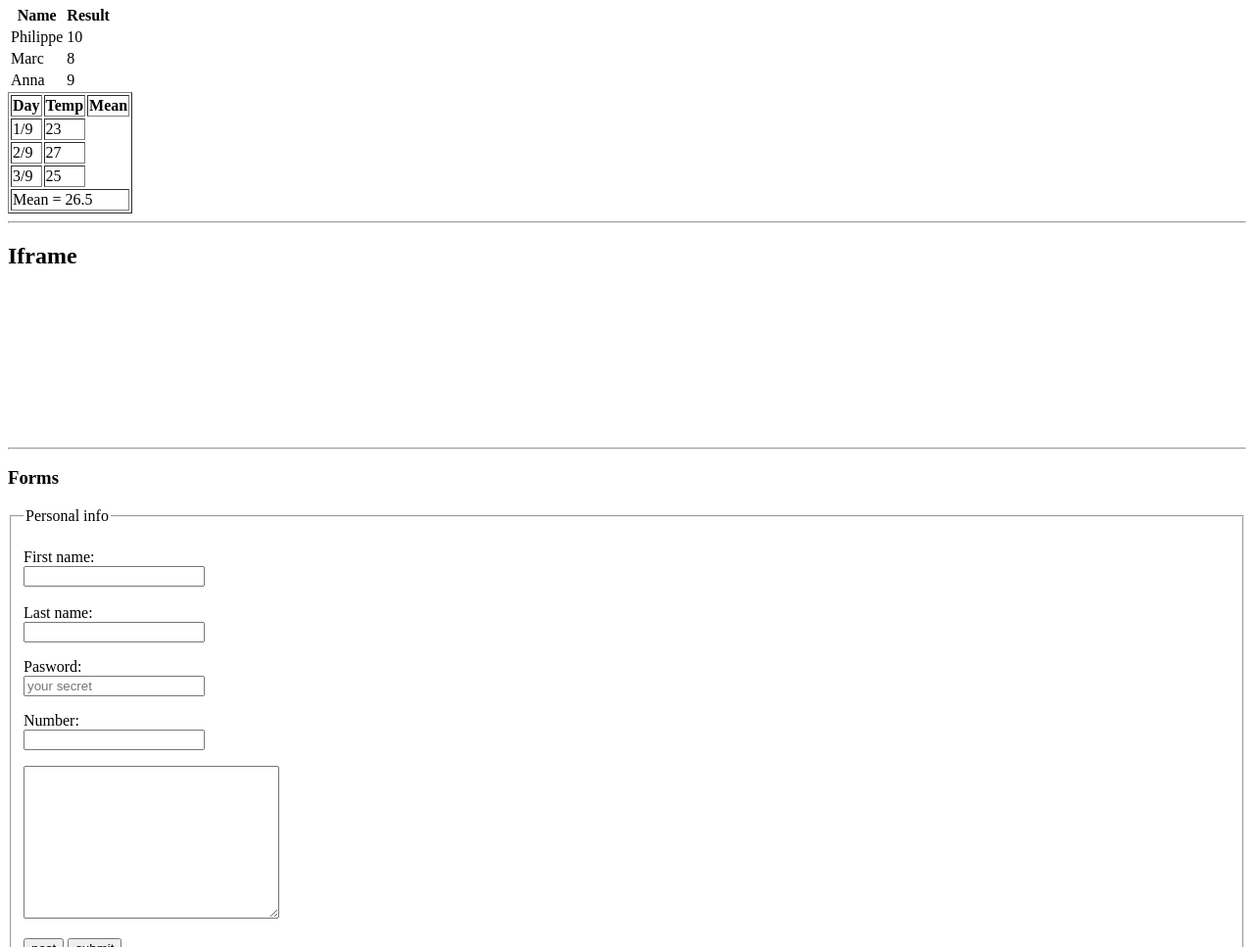
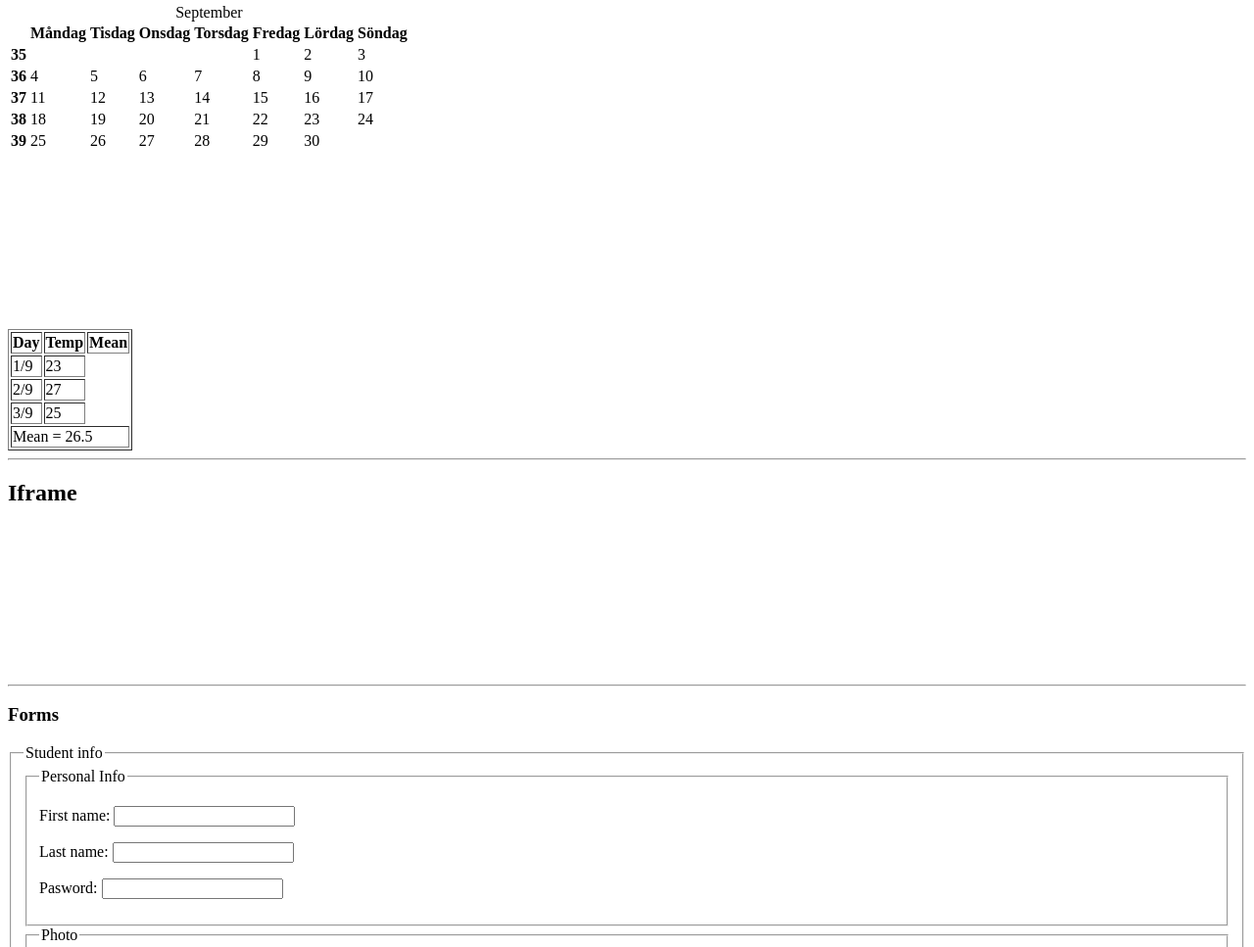
Before and after one commit to amandavalencia/Medieinstitutet, a plain HTML site: page HTML_lektion/lect1/lect3-img.html in a window 1280 px wide. Shown: the part 1768-2735 px from the top of the page at 98% size. Drawn offline with Linux system fonts and the light colour scheme.

Commit message:
inlämningsuppgift

```diff
--- a/HTML_lektion/lect1/lect3-img.html
+++ b/HTML_lektion/lect1/lect3-img.html
@@ -23,26 +23,77 @@
 
    <br><br><br><br><br> <hr>
 <h3>Table</h3>
+
+
 <table>
+    <caption>September</caption>
     <thead>
-        <th>Name</th>
-        <th>Result</th>
+        <th></th>
+        <th>Måndag</th>
+        <th>Tisdag</th>
+        <th>Onsdag</th>
+        <th>Torsdag</th>
+        <th>Fredag</th>
+        <th>Lördag</th>
+        <th>Söndag</th>
     </thead>
    <tbody>
-
     <tr>
-    <td>Philippe</td> <td>10</td>
-    </tr>
-
-    <tr>
-        <td>Marc</td><td>8</td>
+    <th>35</th>
+    <td></td>
+    <td></td>
+    <td></td>
+    <td></td>
+    <td>1</td>
+    <td>2</td>
+    <td>3</td>
     </tr>
     <tr>
-        <td>Anna</td><td>9</td>
+    <th>36</th>
+    <td>4</td>
+    <td>5</td>
+    <td>6</td>
+    <td>7</td>
+    <td>8</td>
+    <td>9</td>
+    <td>10</td>
     </tr>
+    <tr>
+    <th>37</th>
+    <td>11</td>
+    <td>12</td>
+    <td>13</td>
+    <td>14</td>
+    <td>15</td>
+    <td>16</td>
+    <td>17</td>
+    </tr>
+    <tr>
+        <th>38</th>
+        <td>18</td>
+        <td>19</td>
+        <td>20</td>
+        <td>21</td>
+        <td>22</td>
+        <td>23</td>
+        <td>24</td>
+        </tr>
+        <tr>
+        <th>39</th>
+        <td>25</td>
+        <td>26</td>
+        <td>27</td>
+        <td>28</td>
+        <td>29</td>
+        <td>30</td>
+        <td></td>
+        </tr>
    </tbody>
 </table>
 
+
+
+<br><br><br><br><br><br><br><br><br><br>
 <table border="1">
     <thead>
         <th>Day</th><th>Temp</th><th>Mean</th>
@@ -72,21 +123,30 @@
 
 <form action="">
 <fieldset>
-    <legend>Personal info</legend>
-<br>
-<label for="first name">First name:</label><br>
+    <legend>Student info</legend>
+<fieldset>
+    <legend>Personal Info</legend>
+<p>
+<label for="first name">First name:</label>
 <input type="text" name="first name">
-<br><br>
-<label for="Last name">Last name:</label><br>
-<input type="text" name="last name">
-<p>
-<label for="Pasword">Pasword:</label><br>
-<input type="password" placeholder="your secret">
 </p>
 <p>
-<label for="number">Number:</label><br>
-<input type="number" name="number">
+<label for="Last name">Last name:</label>
+<input type="text" name="last name">
 </p>
+<p>
+<label for="Pasword">Pasword:</label>
+<input type="password">
+</p>
+</fieldset>
+<fieldset>
+    <legend>Photo</legend>
+    <img src="img/svamp-text-trans.png" height="200px" alt="Bird">
+    <p>A kingfish Student!</p>
+</fieldset>
+<button type="submit" formaction="http://httpbin.org/post" formmethod="post">Submit</button>
+</fieldset>
+
 <p>
     <textarea name="message" cols="30" rows="10"></textarea>
 </p>
```
Also changed, not shown: 1 other file.
